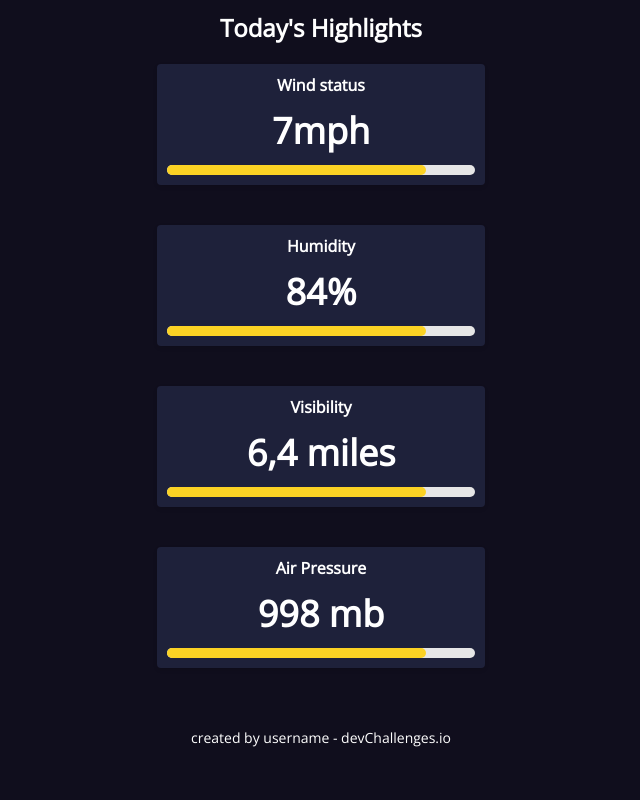
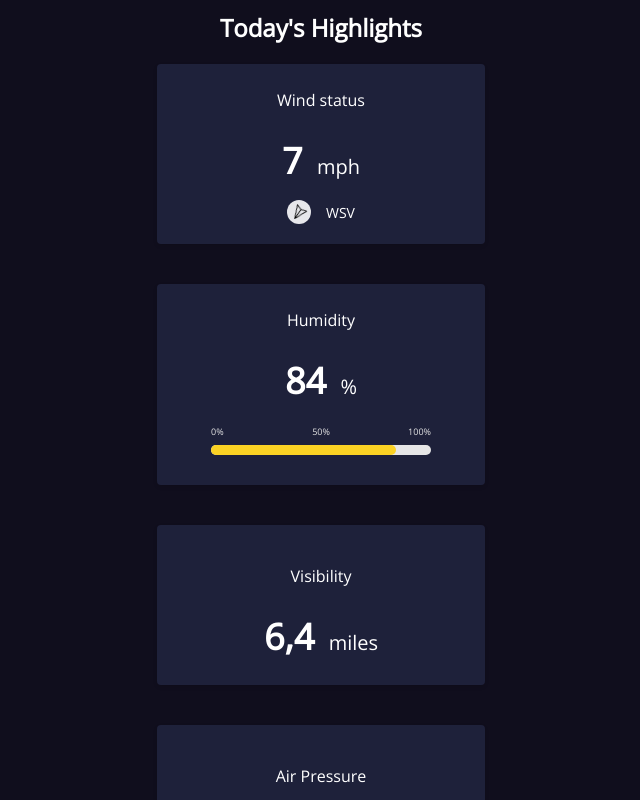
Before and after one commit to VitaliiHryb/WeatherApp, a React app: page / in a window 1280 px wide. Shown: the part 1080-1880 px from the top of the page, without its empty margins (319-959 px from the left). Before the commit the page ends 1847 px from the top, so only its background shows below. Built offline with nearby package versions, Linux system fonts and the light colour scheme.

Commit message:
worked on Block typing

```diff
--- a/src/components/generic-components/Block.jsx
+++ b/src/components/generic-components/Block.jsx
@@ -1,5 +1,6 @@
 import React from 'react';
 import styled from 'styled-components';
+import plane from '../../images/plane.png';
 
 const StyledBlock = styled.div`
   display: flex;
@@ -7,7 +8,7 @@ const StyledBlock = styled.div`
   align-items: center;
   flex-direction: column;
   width: 328px;
-  height: 160px;
+  min-height: 160px;
   background-color: #1e213a;
   border-radius: 4px;
   box-shadow: 0 2px 4px rgba(0, 0, 0, 0.1);
@@ -19,7 +20,9 @@ const StyledBlock = styled.div`
 
 const BlockHeader = styled.h2`
   font-size: 16px;
+  font-weight: 200;
   margin: 0;
+  margin: 15px 0;
 `;
 
 const Number = styled.div`
@@ -28,13 +31,58 @@ const Number = styled.div`
   margin-top: 10px;
 `;
 
+const IconContainer = styled.div`
+  display: flex;
+  align-items: center;
+  justify-content: center;
+  margin: 15px 0 10px 0;
+`;
+
+const Icon = styled.img`
+  height: 24px;
+  width: 24px;
+`;
+
+const PlayIcon = styled.div`
+  width: 24px;
+  height: 24px;
+  border-radius: 50%;
+  background-color: #e7e7eb;
+  display: flex;
+  justify-content: center;
+  align-items: center;
+  margin-right: 15px;
+
+  &::before {
+    content: '';
+    width: 14px;
+    height: 14px;
+    background-image: url(${plane});
+    background-size: cover;
+    transform: rotate(170deg);
+    margin: 0 0 2px 2px;
+  }
+`;
+
+const WSVText = styled.span`
+  font-size: 14px;
+  font-weight: 200;
+`;
+
+const Unit = styled.span`
+  font-size: 20px;
+  font-weight: 200;
+  margin-left: 5px;
+`;
+
 const PercentageBar = styled.div`
   flex-shrink: 0;
-  width: 100%;
+  width: 220px;
   background-color: #e6e6e6;
   height: 10px;
   border-radius: 10px;
-  margin-top: 10px;
+  margin-top: 40px;
+  margin-bottom: 20px;
   position: relative;
   &:before {
     content: '';
@@ -48,15 +96,73 @@ const PercentageBar = styled.div`
   }
 `;
 
+const Label0 = styled.div`
+  position: absolute;
+  top: -20px;
+  left: 0;
+  font-size: 9px;
+  color: #e6e6e6;
+`;
+
+const Label50 = styled.div`
+  position: absolute;
+  top: -20px;
+  left: 50%;
+  transform: translateX(-50%);
+  font-size: 9px;
+  color: #e6e6e6;
+`;
+
+const Label100 = styled.div`
+  position: absolute;
+  top: -20px;
+  right: 0;
+  font-size: 9px;
+  color: #e6e6e6;
+`;
+
 // Generic component for each block in the content section
-const Block = ({ header, number, percentage }) => {
-  return (
-    <StyledBlock>
-      <BlockHeader>{header}</BlockHeader>
-      <Number>{number}</Number>
-      <PercentageBar percentage={percentage} />
-    </StyledBlock>
-  );
+const Block = ({ header, number, percentage, unit, type }) => {
+  if (type === 'wsv') {
+    return (
+      <StyledBlock>
+        <BlockHeader>{header}</BlockHeader>
+        <Number>
+          {number}&nbsp;
+          <Unit>{unit}</Unit>
+        </Number>
+        <IconContainer>
+          <PlayIcon />
+          <WSVText>WSV</WSVText>
+        </IconContainer>
+      </StyledBlock>
+    );
+  } else if (type === 'percentage') {
+    return (
+      <StyledBlock>
+        <BlockHeader>{header}</BlockHeader>
+        <Number>
+          {number}&nbsp;
+          <Unit>{unit}</Unit>
+        </Number>
+        <PercentageBar percentage={percentage}>
+          <Label0>0%</Label0>
+          <Label50>50%</Label50>
+          <Label100>100%</Label100>
+        </PercentageBar>
+      </StyledBlock>
+    );
+  } else {
+    return (
+      <StyledBlock>
+        <BlockHeader>{header}</BlockHeader>
+        <Number>
+          {number}&nbsp;
+          <Unit>{unit}</Unit>
+        </Number>
+      </StyledBlock>
+    );
+  }
 };
 
 export default Block;
--- a/src/components/generic-components/GenericBlock.jsx
+++ b/src/components/generic-components/GenericBlock.jsx
@@ -26,7 +26,7 @@ function Button(props) {
   return (
     <StyledButton onClick={onClick}>
       <span style={{ display: 'block', margin: '10px' }}>{text1}</span>
-      <img src={icon} alt="Icon" width="40" height="40" />
+      <img src={icon} alt="Icon" width="50" height="50" />
       <span style={{ display: 'block', marginTop: '25px' }}>{text2}</span>
     </StyledButton>
   );
--- a/src/components/weather-mobile/TodaysHighlights.jsx
+++ b/src/components/weather-mobile/TodaysHighlights.jsx
@@ -25,7 +25,7 @@ const Content = styled.div`
 `;
 
 const Footer = styled.div`
-  margin-top: 20px;
+  margin-top: 35px;
   font-size: 14px;
   text-align: center;
 `;
@@ -35,14 +35,19 @@ const TodaysHighlights = () => {
     <StyledTodaysHighlights>
       <Header>Today's Highlights</Header>
       <Content>
-        <Block header="Wind status" number="7mph" percentage={84} />
-        <Block header="Humidity" number="84%" percentage={84} />
-        <Block header="Visibility" number="6,4 miles" percentage={84} />
-        <Block header="Air Pressure" number="998 mb" percentage={84} />
+        <Block type="wsv" header="Wind status" number="7" unit="mph" />
+        <Block
+          type="percentage"
+          header="Humidity"
+          number="84"
+          unit="%"
+          percentage={84}
+        />
+        <Block type="empty" header="Visibility" number="6,4" unit="miles" />
+        <Block type="empty" header="Air Pressure" number="998" unit="mb" />
       </Content>
-      <Footer>created by username - devChallenges.io</Footer>
+      <Footer>created by VitaliiHryb</Footer>
     </StyledTodaysHighlights>
   );
 };
-
 export default TodaysHighlights;
```
Also changed, not shown: src/images/plane.png (added).
